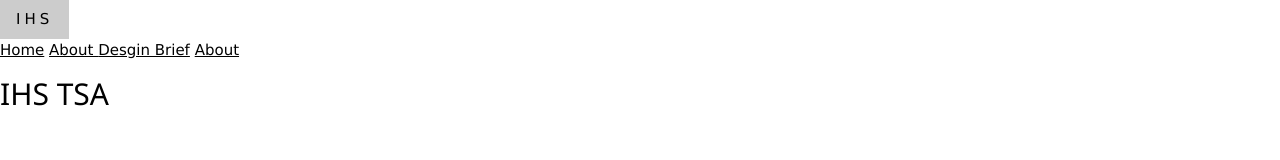
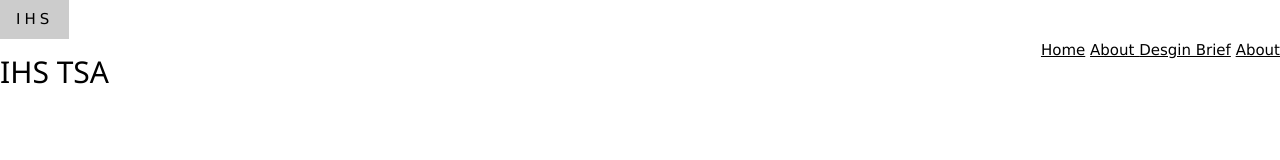
Before and after one commit to Error-By-Night/TSAWebmaster2020, a plain HTML site: page index.html in a window 1280 px wide. Drawn offline with nearby package versions, Linux system fonts and the light colour scheme.

Commit message:
right side now

```diff
--- a/index.html
+++ b/index.html
@@ -12,10 +12,12 @@
 	<a href="#home" class="w3-bar-item w3-button w3-wide">IHS</a>
 	<div class="w3-bar w3-white w3-card" id="myNavbar"></div>
 	<!-- Right Side NavBar -->
-	<a class="active" href="#home">Home</a>
-	<a href="#about">About </a>
-	<a href="#designbrief">Desgin Brief</a>
-	<a class="About" href="./about.html">About</a>
+	<div class="w3-right w3-hide-small">
+		<a class="active" href="#home">Home</a>
+		<a href="#about">About </a>
+		<a href="#designbrief">Desgin Brief</a>
+		<a class="About" href="./about.html">About</a>
+	</div>
 </div>
 
 	<body>
```
